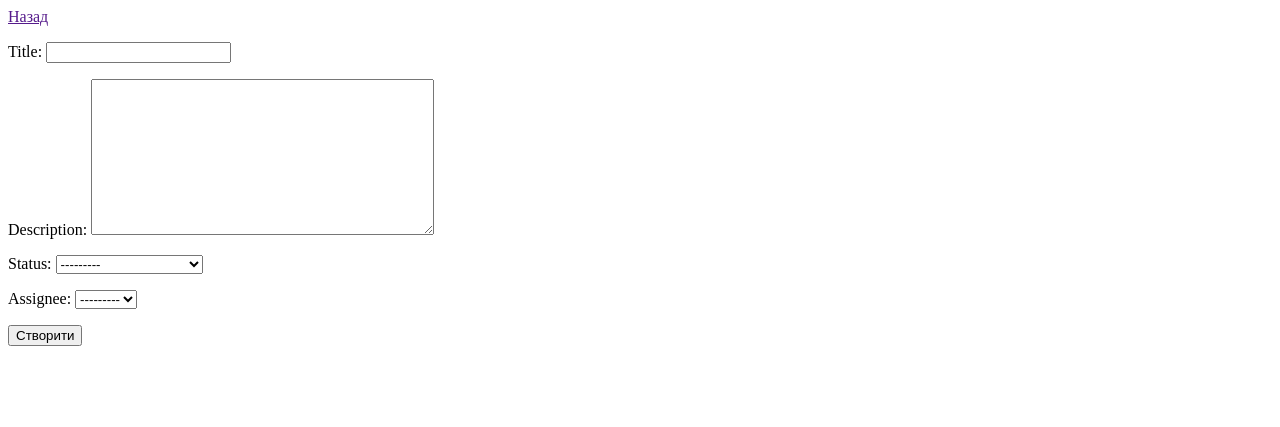
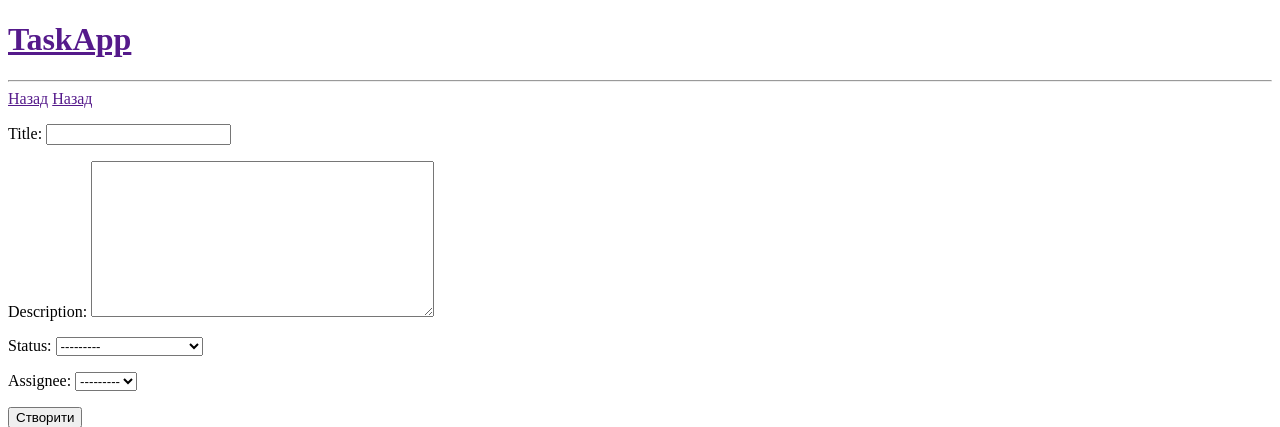
Before and after one commit to lizav1/task_pr, a Django app: page /create_task in a window 1280 px wide. Shown: the top 427 px of the page. Run offline with Django 5.2, Linux system fonts and the light colour scheme; data comes from the database, SQL or seed files in the repository.

Commit message:
-add header.html

```diff
--- a/taskapp/templates/taskapp/create_task.html
+++ b/taskapp/templates/taskapp/create_task.html
@@ -5,9 +5,11 @@
     <title>Створити задачу</title>
 </head>
 <body>
-    <a href="">Назад</a>
+    {% include 'header.html' %}
+     <a href="">Назад</a>
     {% block content %}
 
+    <a href="">Назад</a>
     <div>
         <form method="POST" action="">
             {% csrf_token %}
--- a/taskapp/templates/taskapp/edit_task.html
+++ b/taskapp/templates/taskapp/edit_task.html
@@ -5,6 +5,7 @@
     <title> Редагування </title>
 </head>
 <body>
+  {% include 'header.html' %}
 
 </body>
 </html>
--- a/taskapp/templates/taskapp/home.html
+++ b/taskapp/templates/taskapp/home.html
@@ -3,11 +3,11 @@
 <head>
     <meta charset="UTF-8">
     <title>Задачі для користувача</title>
-
 </head>
 <body>
+{% include "header.html" %}
 {% block content %}
-    <a href="{%url 'create_task' %}">Cтворити задачу</a><hr>
+    <a href="{%url 'create_task' %}">Cтворити задачу</a>
     <h1>Список задач</h1>
         {% for task in tasks %}
             <a href="{%url 'task' task.id%}">{{task.title}}</a>
--- /dev/null
+++ b/templates/header.html
@@ -0,0 +1,2 @@
+<h1><a href="">TaskApp</a></h1>
+<hr/>
```
